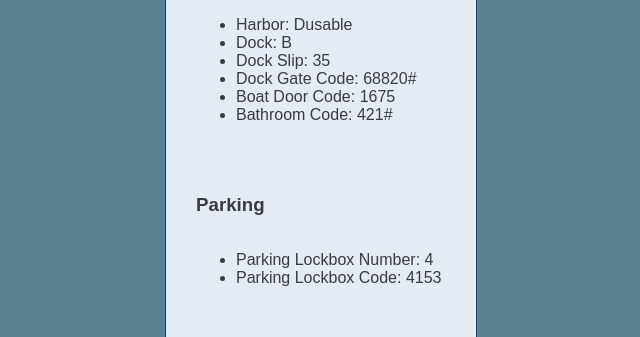
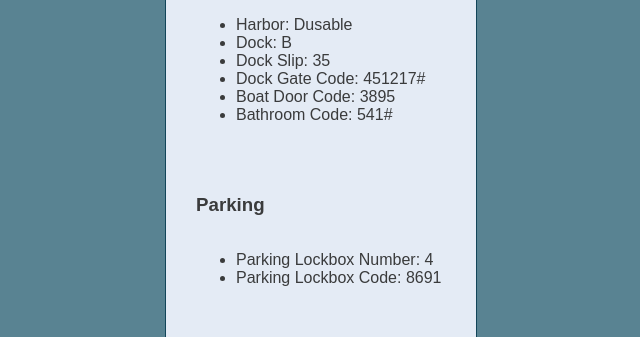
Before and after one commit to jrenn3/myWay, a website built with webpack: page dist/pages/info.html in a window 1280 px wide. Shown: the part 558-895 px from the top of the page, 319-959 px from the left. Built offline with nearby package versions, Linux system fonts and the light colour scheme; some packages are replaced by stand-ins of ours.

Commit message:
update boat info

```diff
--- a/dist/pages/info.html
+++ b/dist/pages/info.html
@@ -39,16 +39,16 @@
                     <li>Harbor: Dusable</li>
                     <li>Dock: B</li>
                     <li>Dock Slip: 35</li>
-                    <li>Dock Gate Code: 68820#</li>
-                    <li>Boat Door Code: 1675</li>
-                    <li>Bathroom Code: 421#</li>
+                    <li>Dock Gate Code: 451217#</li>
+                    <li>Boat Door Code: 3895</li>
+                    <li>Bathroom Code: 541#</li>
                 </ul>
                 <br>
                 <br>
                 <h3>Parking</h3>
                 <ul>
                     <li>Parking Lockbox Number: 4</li>
-                    <li>Parking Lockbox Code: 4153</li>
+                    <li>Parking Lockbox Code: 8691</li>
                 </ul>
                 <br>
                 <br>
```
